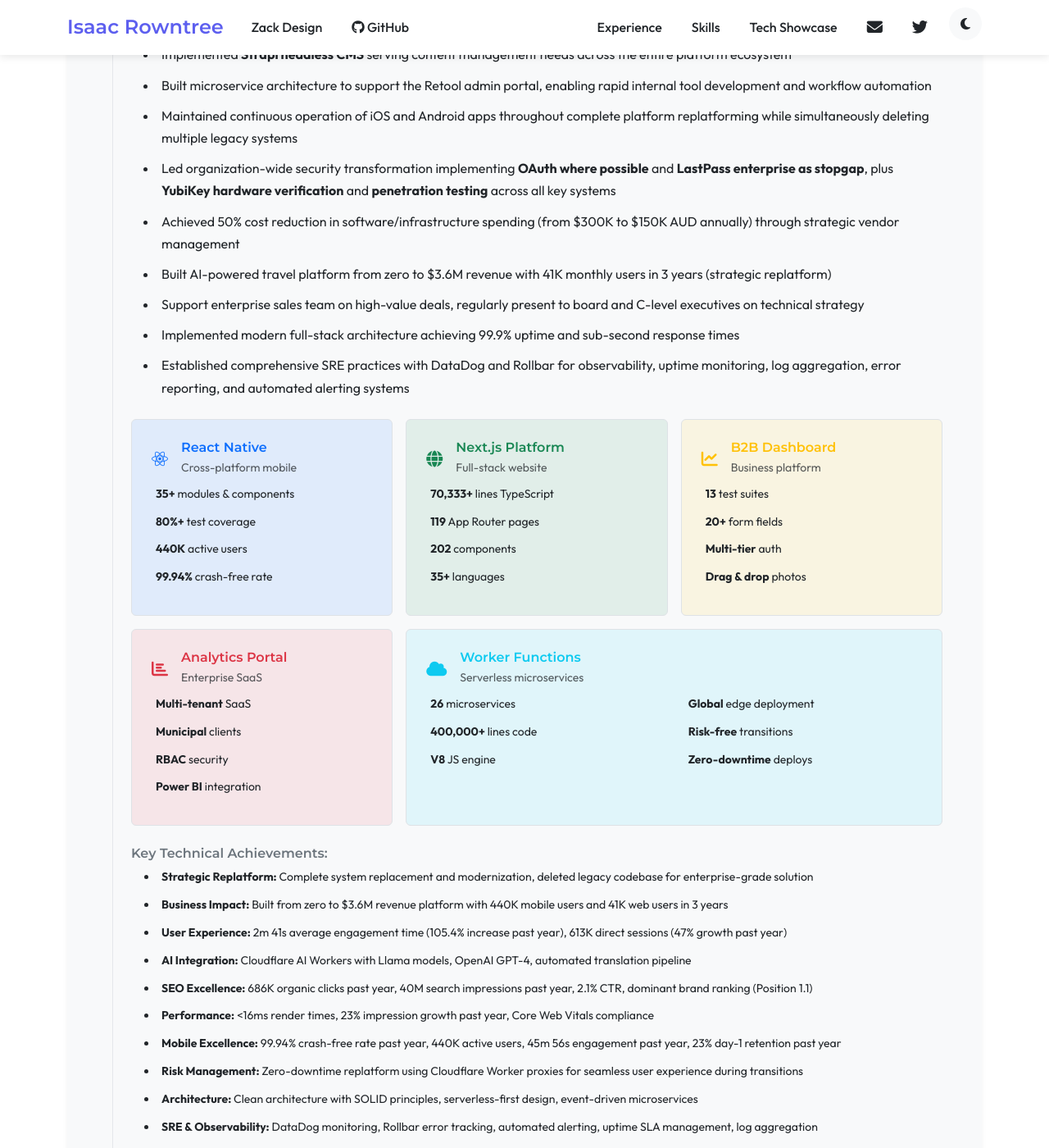
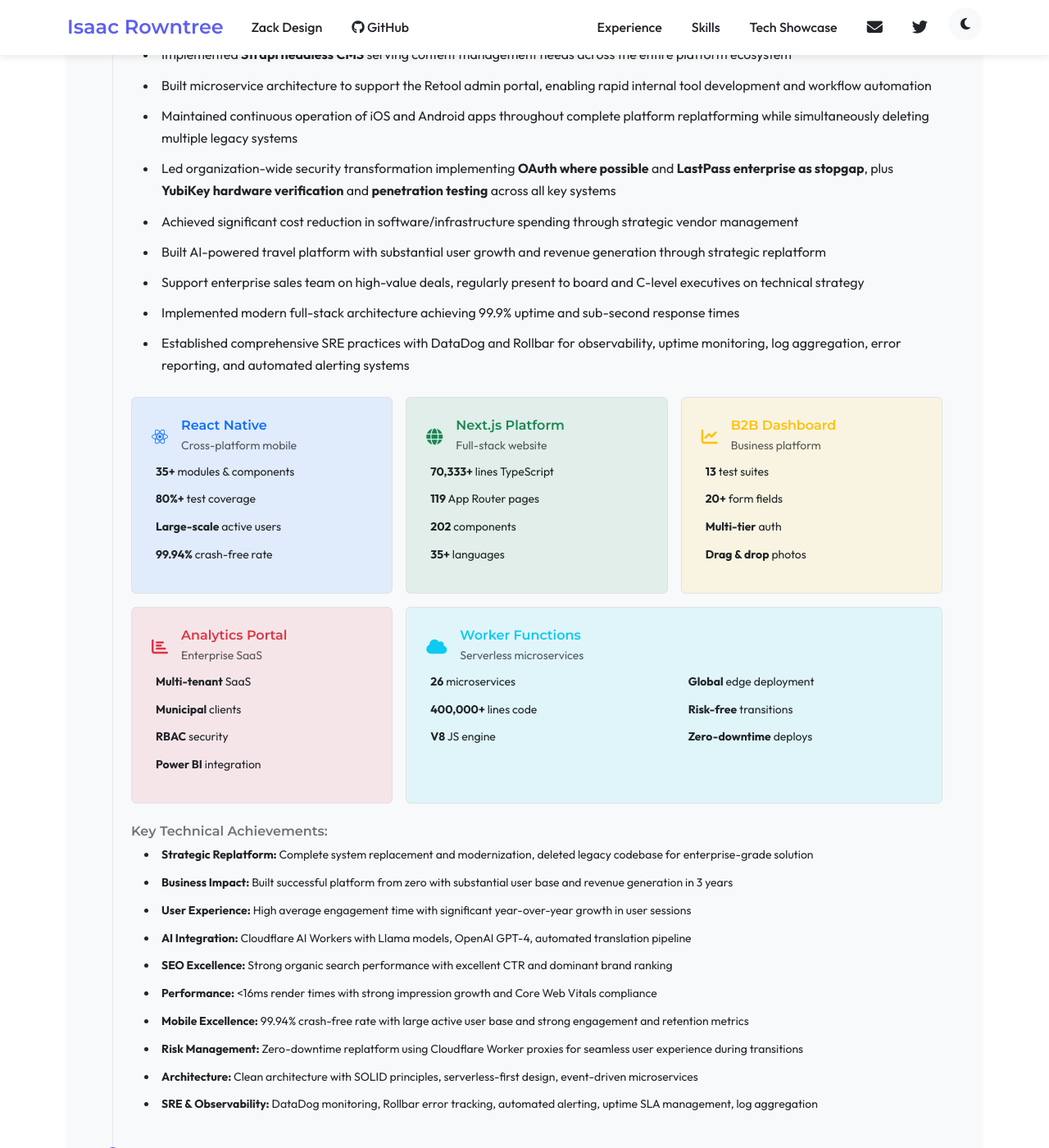
Before and after one commit to isaacrowntree/isaacrowntree.github.io, a Jekyll site: the page built from index.html, in a window 1280 px wide and 1400 px high, scrolled down 919 px. Shown: the whole window at 82% size. Built offline with Jekyll 4.4.1, drawn with Linux system fonts in a browser that asks for light colours; some of the changed text lies outside the part shown.

Commit message:
feat: clear metrics

```diff
--- a/index.html
+++ b/index.html
@@ -43,8 +43,8 @@
                 <li>Built microservice architecture to support the Retool admin portal, enabling rapid internal tool development and workflow automation</li>
                 <li>Maintained continuous operation of iOS and Android apps throughout complete platform replatforming while simultaneously deleting multiple legacy systems</li>
                 <li>Led organization-wide security transformation implementing <strong>OAuth where possible</strong> and <strong>LastPass enterprise as stopgap</strong>, plus <strong>YubiKey hardware verification</strong> and <strong>penetration testing</strong> across all key systems</li>
-                <li>Achieved 50% cost reduction in software/infrastructure spending (from $300K to $150K AUD annually) through strategic vendor management</li>
-                <li>Built AI-powered travel platform from zero to $3.6M revenue with 41K monthly users in 3 years (strategic replatform)</li>
+                <li>Achieved significant cost reduction in software/infrastructure spending through strategic vendor management</li>
+                <li>Built AI-powered travel platform with substantial user growth and revenue generation through strategic replatform</li>
                 <li>Support enterprise sales team on high-value deals, regularly present to board and C-level executives on technical strategy</li>
                 <li>Implemented modern full-stack architecture achieving 99.9% uptime and sub-second response times</li>
                 <li>Established comprehensive SRE practices with DataDog and Rollbar for observability, uptime monitoring, log aggregation, error reporting, and automated alerting systems</li>
@@ -64,7 +64,7 @@
                    <ul class="small mb-0 list-unstyled">
                      <li><strong>35+</strong> modules & components</li>
                      <li><strong>80%+</strong> test coverage</li>
-                     <li><strong>440K</strong> active users</li>
+                     <li><strong>Large-scale</strong> active users</li>
                      <li><strong>99.94%</strong> crash-free rate</li>
                    </ul>
                  </div>
@@ -153,12 +153,12 @@
               <h6 class="text-secondary mb-2">Key Technical Achievements:</h6>
               <ul class="mb-0 small">
                 <li><strong>Strategic Replatform:</strong> Complete system replacement and modernization, deleted legacy codebase for enterprise-grade solution</li>
-                <li><strong>Business Impact:</strong> Built from zero to $3.6M revenue platform with 440K mobile users and 41K web users in 3 years</li>
-                <li><strong>User Experience:</strong> 2m 41s average engagement time (105.4% increase past year), 613K direct sessions (47% growth past year)</li>
+                <li><strong>Business Impact:</strong> Built successful platform from zero with substantial user base and revenue generation in 3 years</li>
+                <li><strong>User Experience:</strong> High average engagement time with significant year-over-year growth in user sessions</li>
                 <li><strong>AI Integration:</strong> Cloudflare AI Workers with Llama models, OpenAI GPT-4, automated translation pipeline</li>
-                <li><strong>SEO Excellence:</strong> 686K organic clicks past year, 40M search impressions past year, 2.1% CTR, dominant brand ranking (Position 1.1)</li>
-                <li><strong>Performance:</strong> <16ms render times, 23% impression growth past year, Core Web Vitals compliance</li>
-                <li><strong>Mobile Excellence:</strong> 99.94% crash-free rate past year, 440K active users, 45m 56s engagement past year, 23% day-1 retention past year</li>
+                <li><strong>SEO Excellence:</strong> Strong organic search performance with excellent CTR and dominant brand ranking</li>
+                <li><strong>Performance:</strong> <16ms render times with strong impression growth and Core Web Vitals compliance</li>
+                <li><strong>Mobile Excellence:</strong> 99.94% crash-free rate with large active user base and strong engagement and retention metrics</li>
                 <li><strong>Risk Management:</strong> Zero-downtime replatform using Cloudflare Worker proxies for seamless user experience during transitions</li>
                 <li><strong>Architecture:</strong> Clean architecture with SOLID principles, serverless-first design, event-driven microservices</li>
                 <li><strong>SRE & Observability:</strong> DataDog monitoring, Rollbar error tracking, automated alerting, uptime SLA management, log aggregation</li>
@@ -389,12 +389,12 @@
                 <div class="mb-3">
                   <h5 class="text-success mb-2"><i class="fas fa-search me-2"></i>SEO & Marketing</h5>
                   <ul class="small mb-0 list-unstyled">
-                    <li>• <strong>686K Organic Clicks</strong></li>
-                    <li>• <strong>40M Search Impressions</strong></li>
-                    <li>• <strong>2.1% Average CTR</strong></li>
+                    <li>• <strong>Strong Organic Performance</strong></li>
+                    <li>• <strong>High Search Visibility</strong></li>
+                    <li>• <strong>Excellent Average CTR</strong></li>
                     <li>• Technical SEO & Content Strategy</li>
-                    <li>• <strong>Position 1.1 Brand Dominance</strong></li>
-                    <li>• <strong>23% Organic Growth</strong></li>
+                    <li>• <strong>Dominant Brand Ranking</strong></li>
+                    <li>• <strong>Significant Organic Growth</strong></li>
                   </ul>
                 </div>
               </div>
@@ -405,7 +405,7 @@
                     <li>• GDPR Compliance Implementation</li>
                     <li>• Accessibility Standards (WCAG)</li>
                     <li>• Enterprise Vendor Management</li>
-                    <li>• 50% Cost Reduction Achievement</li>
+                    <li>• Significant Cost Reduction Achievement</li>
                     <li>• Multi-language Content (35+ languages)</li>
                     <li>• International Markets (AU/NZ)</li>
                   </ul>
@@ -443,7 +443,7 @@
                   <div class="row g-2">
                     <div class="col-6 col-sm-3">
                       <div class="text-center p-2 bg-primary bg-opacity-10 rounded">
-                        <div class="fw-bold">440K</div>
+                        <div class="fw-bold">Large Scale</div>
                         <div class="small text-muted">Active Users</div>
                       </div>
                     </div>
@@ -455,7 +455,7 @@
                     </div>
                     <div class="col-6 col-sm-3">
                       <div class="text-center p-2 bg-warning bg-opacity-10 rounded">
-                        <div class="fw-bold">45m 56s</div>
+                        <div class="fw-bold">High</div>
                         <div class="small text-muted">Avg Engagement</div>
                       </div>
                     </div>
@@ -485,8 +485,8 @@
         <div class="row g-4 mb-5">
           <div class="col-12">
             <div class="showcase-intro p-4 bg-primary bg-opacity-10 rounded">
-              <h4 class="text-primary mb-3">Strategic Replatform - Zero to $3.6M Revenue</h4>
-              <p class="mb-3">As Head of Tech at CamperMate, I led a complete replatform, replacing the legacy system with six major interconnected modern systems. Using risk-mitigation strategies including Cloudflare Worker proxies to ensure zero-downtime transitions, this strategic replatform achieved remarkable business success: $3.6M revenue, 41K monthly users, and exceptional engagement metrics in just 3 years, serving Australian and New Zealand markets with enterprise SaaS solutions for municipal clients.</p>
+              <h4 class="text-primary mb-3">Strategic Replatform - Significant Business Growth</h4>
+              <p class="mb-3">As Head of Tech at CamperMate, I led a complete replatform, replacing the legacy system with six major interconnected modern systems. Using risk-mitigation strategies including Cloudflare Worker proxies to ensure zero-downtime transitions, this strategic replatform achieved remarkable business success with substantial revenue growth, large user base, and exceptional engagement metrics in just 3 years, serving Australian and New Zealand markets with enterprise SaaS solutions for municipal clients.</p>
               <p class="mb-0 small text-muted"><strong>Business-Safe Approach:</strong> Rather than risky "big bang" system replacements that could disrupt operations, I implemented smart routing technology that gradually directed users to new systems while keeping the old ones running as backup. This ensured customers never experienced downtime or service interruptions during the transition, protecting revenue and user experience throughout the modernization process.</p>
             </div>
           </div>
@@ -507,9 +507,9 @@
                 <div class="col-lg-2 col-md-3 col-6">
                   <h6 class="text-success mb-2">Scale & Metrics</h6>
                   <ul class="small mb-0 list-unstyled">
-                    <li><strong>440K</strong> active users</li>
+                    <li><strong>Large-scale</strong> active users</li>
                     <li><strong>99.94%</strong> crash-free rate</li>
-                    <li><strong>45m 56s</strong> engagement</li>
+                    <li><strong>High</strong> engagement</li>
                     <li><strong>23%</strong> day-1 retention</li>
                     <li><strong>35+</strong> modules</li>
                   </ul>
@@ -730,17 +730,17 @@
         <div class="row g-4 mt-4">
           <div class="col-12">
             <div class="achievement-summary p-4 bg-gradient rounded">
-              <h4 class="text-white mb-4">Quantifiable Business Impact - Greenfield Success Story</h4>
+              <h4 class="text-white mb-4">Technical Excellence - Greenfield Success Story</h4>
               <div class="row g-3 mb-4">
                 <div class="col-xl-2 col-lg-4 col-md-6 col-6 text-center">
                   <div class="achievement-metric">
-                    <div class="h2 text-white mb-1">$3.6M</div>
-                    <div class="small text-white-50">Total Revenue</div>
+                    <div class="h2 text-white mb-1">Strong</div>
+                    <div class="small text-white-50">Revenue Growth</div>
                   </div>
                 </div>
                 <div class="col-xl-2 col-lg-4 col-md-6 col-6 text-center">
                   <div class="achievement-metric">
-                    <div class="h2 text-white mb-1">440K</div>
+                    <div class="h2 text-white mb-1">Large Scale</div>
                     <div class="small text-white-50">Mobile Users</div>
                   </div>
                 </div>
@@ -752,25 +752,25 @@
                 </div>
                 <div class="col-xl-2 col-lg-4 col-md-6 col-6 text-center">
                   <div class="achievement-metric">
-                    <div class="h2 text-white mb-1">686K</div>
-                    <div class="small text-white-50">Organic Clicks</div>
+                    <div class="h2 text-white mb-1">High</div>
+                    <div class="small text-white-50">Organic Traffic</div>
                   </div>
                 </div>
                 <div class="col-xl-2 col-lg-4 col-md-6 col-6 text-center">
                   <div class="achievement-metric">
-                    <div class="h2 text-white mb-1">45m</div>
+                    <div class="h2 text-white mb-1">Excellent</div>
                     <div class="small text-white-50">Mobile Engagement</div>
                   </div>
                 </div>
                 <div class="col-xl-2 col-lg-4 col-md-6 col-6 text-center">
                   <div class="achievement-metric">
-                    <div class="h2 text-white mb-1">23%</div>
+                    <div class="h2 text-white mb-1">Strong</div>
                     <div class="small text-white-50">Day-1 Retention</div>
                   </div>
                 </div>
               </div>
               <div class="text-center">
-                <p class="text-white-75 mb-0 small"><strong>Strategic Platform Replatform:</strong> Replaced legacy system with modern enterprise-grade platform using risk-free transition strategies, achieving 686K organic clicks, 40M search impressions, and exceptional business growth pre-peak season</p>
+                <p class="text-white-75 mb-0 small"><strong>Strategic Platform Replatform:</strong> Replaced legacy system with modern enterprise-grade platform using risk-free transition strategies, achieving strong organic performance and exceptional business growth</p>
               </div>
             </div>
           </div>
```
